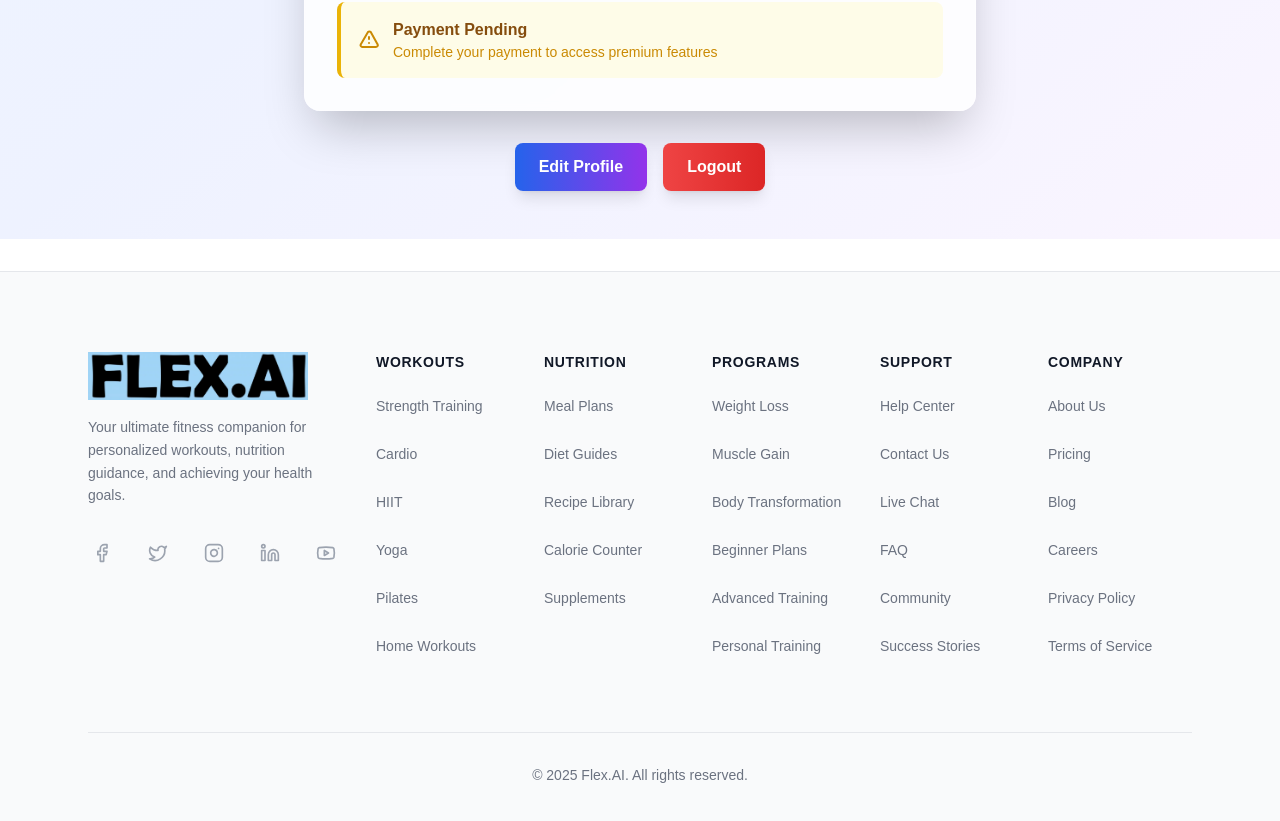
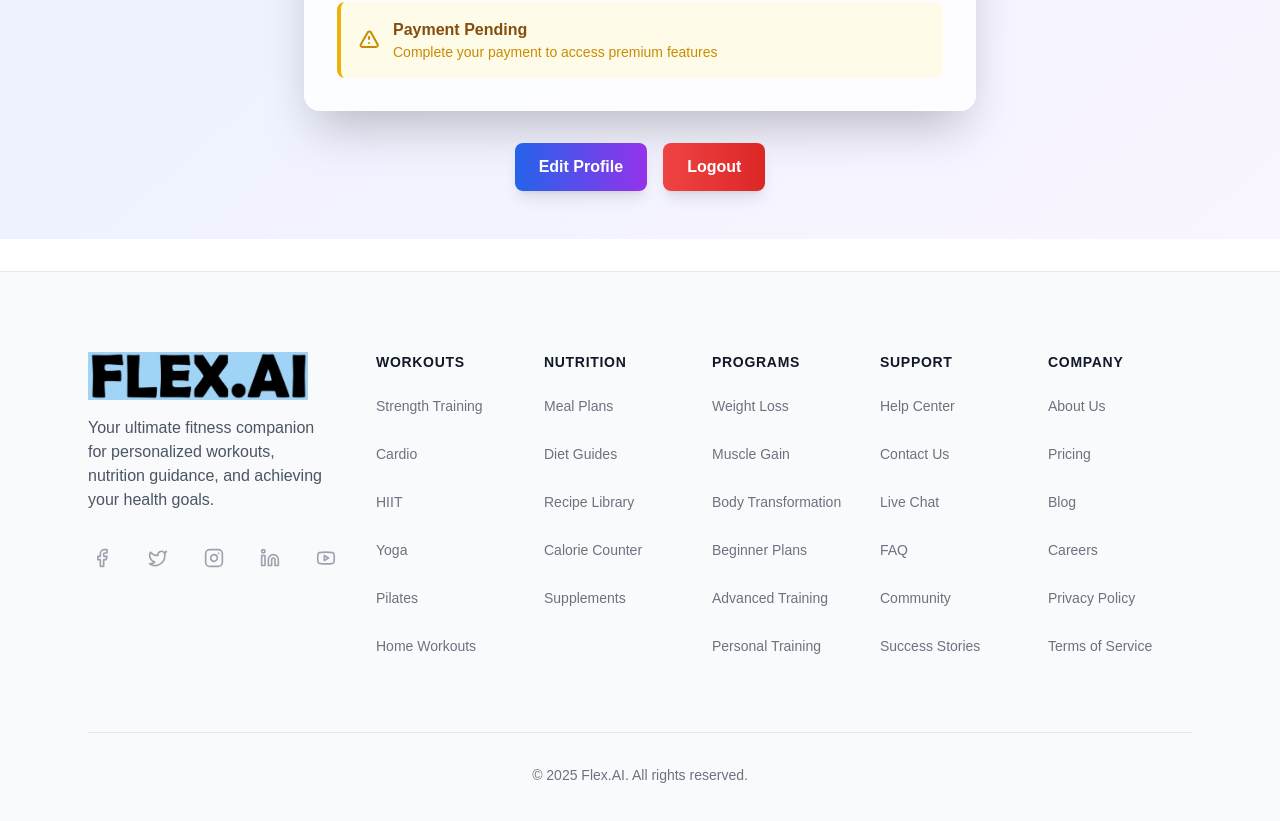
Before and after one commit to vikasjakkula/flexai024-frontend, a React (Create React App) app: page /profile in a window 1280 px wide. Shown: the part 951-1772 px from the top of the page. Built offline with nearby package versions, Linux system fonts and the light colour scheme.

Commit message:
loading removed

```diff
--- a/src/App.js
+++ b/src/App.js
@@ -186,9 +186,7 @@ function App() {
       <AuthProvider>
         <Router>
           <ScrollToTop />
-          <React.Suspense fallback={<div className="min-h-screen flex items-center justify-center text-gray-500">Loading...</div>}>
-            <AppContent />
-          </React.Suspense>
+          <AppContent />
           <Analytics /> {/* Only one Analytics instance here */}
         </Router>
       </AuthProvider>
--- a/src/components/Footer.js
+++ b/src/components/Footer.js
@@ -57,13 +57,16 @@ const Footer = () => {
               <picture>
                 <source srcSet={process.env.PUBLIC_URL + '/flex.webp'} type="image/webp" />
                 <img
+                  style={{ cursor: 'pointer' }}
+                  onClick={() => window.location.reload()}
+                  title="Click to refresh the page"
                   src={process.env.PUBLIC_URL + '/flex.png'}
                   alt="Flex.ai brand logo"
                   className="h-12 w-auto mb-4"
                   loading="lazy"
                 />
               </picture>
-              <p className="text-sm text-gray-500 leading-relaxed max-w-xs">
+              <p>
                 Your ultimate fitness companion for personalized workouts, nutrition guidance, and achieving your health goals.
               </p>
             </div>
```
Also changed, not shown: 1 other file (tests, documents, lock files or other folders).
